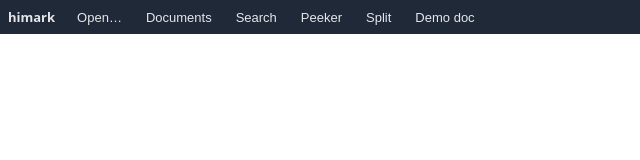
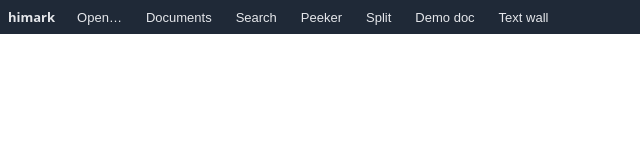
Before and after one commit to zajac/himark-web, a plain HTML site: page index.html in a window 1280 px wide. Shown: the full height of the page, 0-640 px from the left. Drawn offline with Linux system fonts and the light colour scheme; no server answers.

Commit message:
wall-of-text demo (1M plain lines)
Co-Authored-By: Claude Fable 5 <noreply@anthropic.com>

```diff
--- a/index.html
+++ b/index.html
@@ -78,6 +78,7 @@
       <button data-cmd="peeker">Peeker</button>
       <button data-cmd="split">Split</button>
       <button data-cmd="demo">Demo doc</button>
+      <button data-cmd="wall">Text wall</button>
       <span class="hint">⌘O open · ⌘F search · ⌘P peeker · ⌘D split</span>
     </div>
     <canvas id="canvas" tabindex="0"></canvas>
```
Also changed, not shown: 1 other file.
